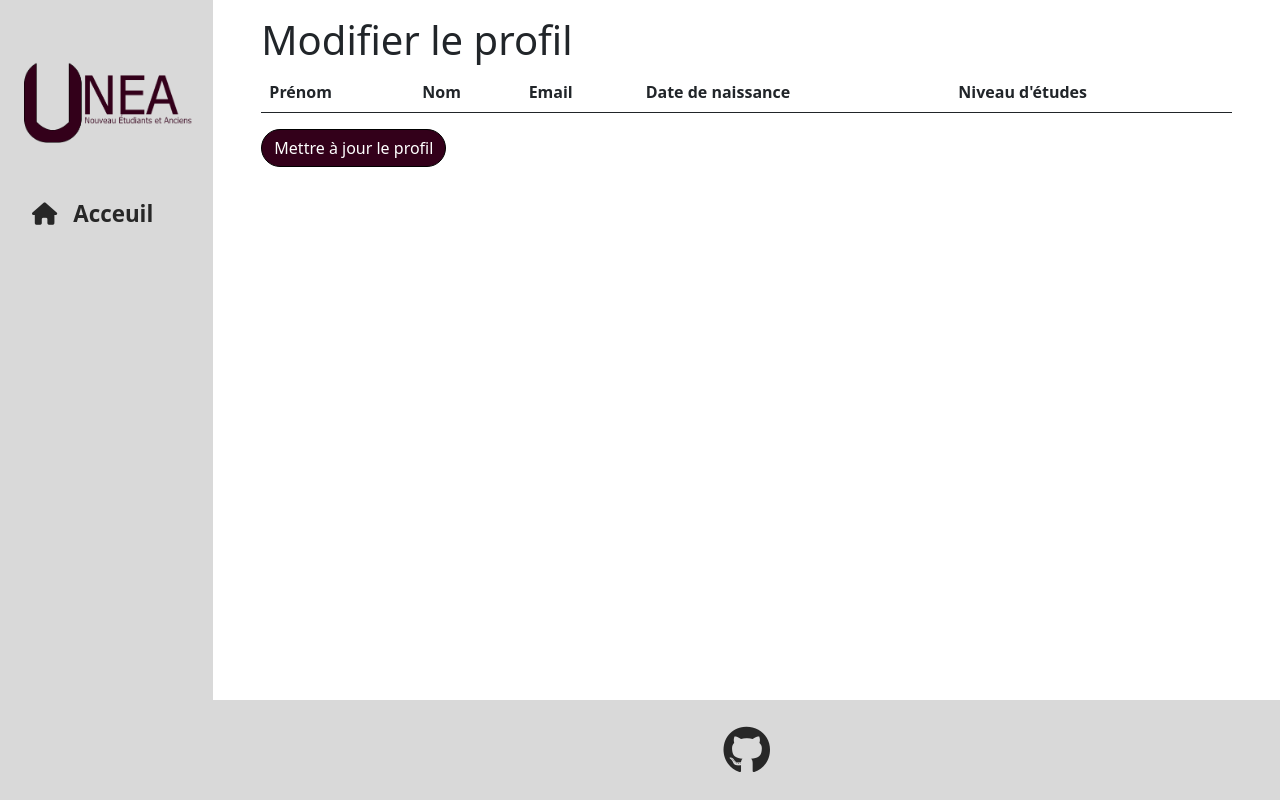
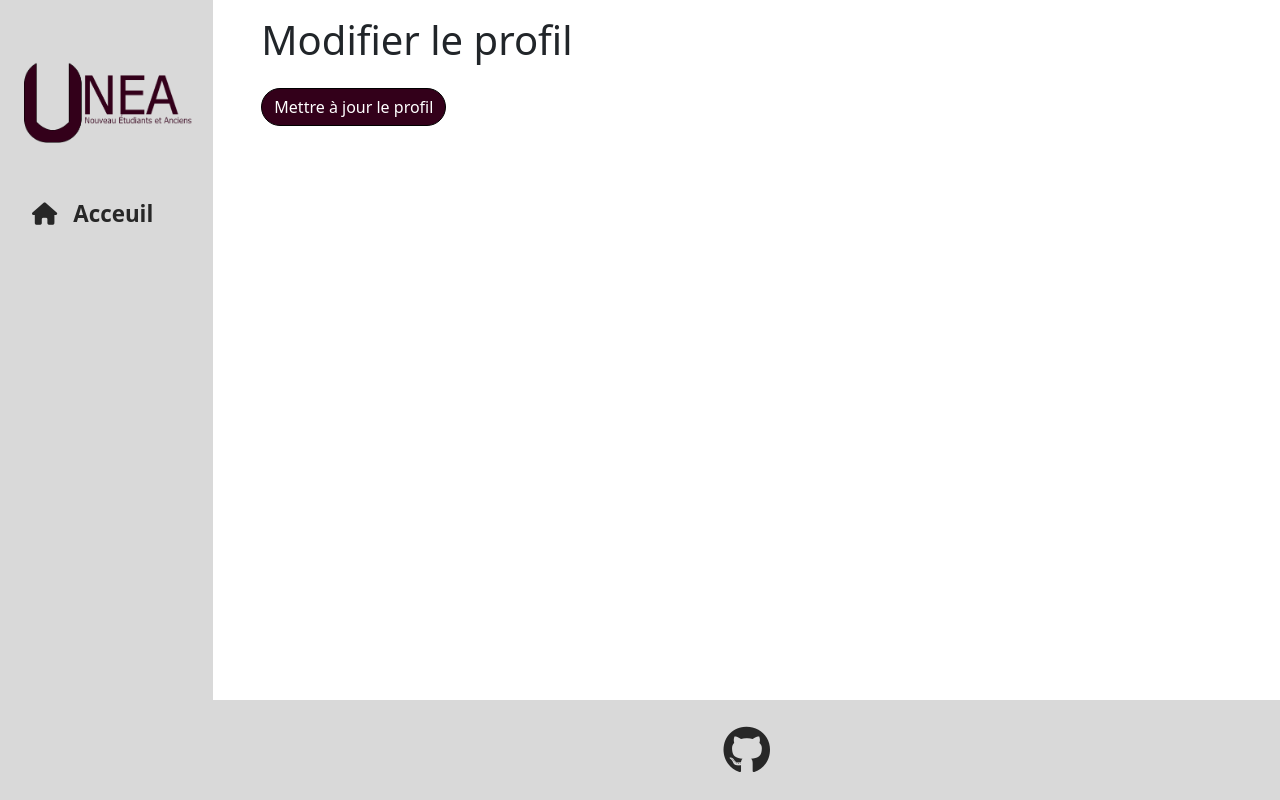
Before and after one commit to Miner-code/MIT-G4, a PHP site: page /edit-profil.php in a window 1280 px wide. Run offline with PHP 8.4, Linux system fonts and the light colour scheme; data comes from the database, SQL or seed files in the repository; data that the repository does not hold is empty.

Commit message:
edit-profil 1.1

```diff
--- a/edit-profil.php
+++ b/edit-profil.php
@@ -25,15 +25,6 @@ session_start();
 
 		<form method="post">
 			<table class="table">
-				<thead>
-					<tr>
-						<th>Prénom</th>
-						<th>Nom</th>
-						<th>Email</th>
-						<th>Date de naissance</th>
-						<th>Niveau d'études</th>
-					</tr>
-				</thead>
 				<tbody>
 					<?php
 					$stmt = $bdd->prepare("SELECT * FROM user INNER JOIN participer ON user.id_user = participer.id_user INNER JOIN cursus ON cursus.id_cursus = participer.id_cursus WHERE user.id_user = :id_user");
@@ -42,10 +33,23 @@ session_start();
 					while ($user_data = $stmt->fetch(PDO::FETCH_ASSOC)) {
 						?>
 						<tr>
+							<td>Prénom</td>
 							<td><input type="text" name="prenom_user" value="<?php echo $user_data['prenom_user']; ?>"></td>
+						</tr>
+						<tr>
+							<td>Nom</td>
 							<td><input type="text" name="nom_user" value="<?php echo $user_data['nom_user']; ?>"></td>
+						</tr>
+						<tr>
+							<td>Email</td>
 							<td><input type="email" name="mail_user" value="<?php echo $user_data['mail_user']; ?>"></td>
+						</tr>
+						<tr>
+							<td>Date de naissance</td>
 							<td><input type="text" name="dtn_user" value="<?php echo $user_data['dtn_user']; ?>"></td>
+						</tr>
+						<tr>
+							<td>Niveau d'études</td>
 							<td>
 								<select name="cursus">
 									<option value="<?php echo $user_data['id_cursus']; ?>"><?php echo $user_data['libelle_cursus']; ?></option>
```
